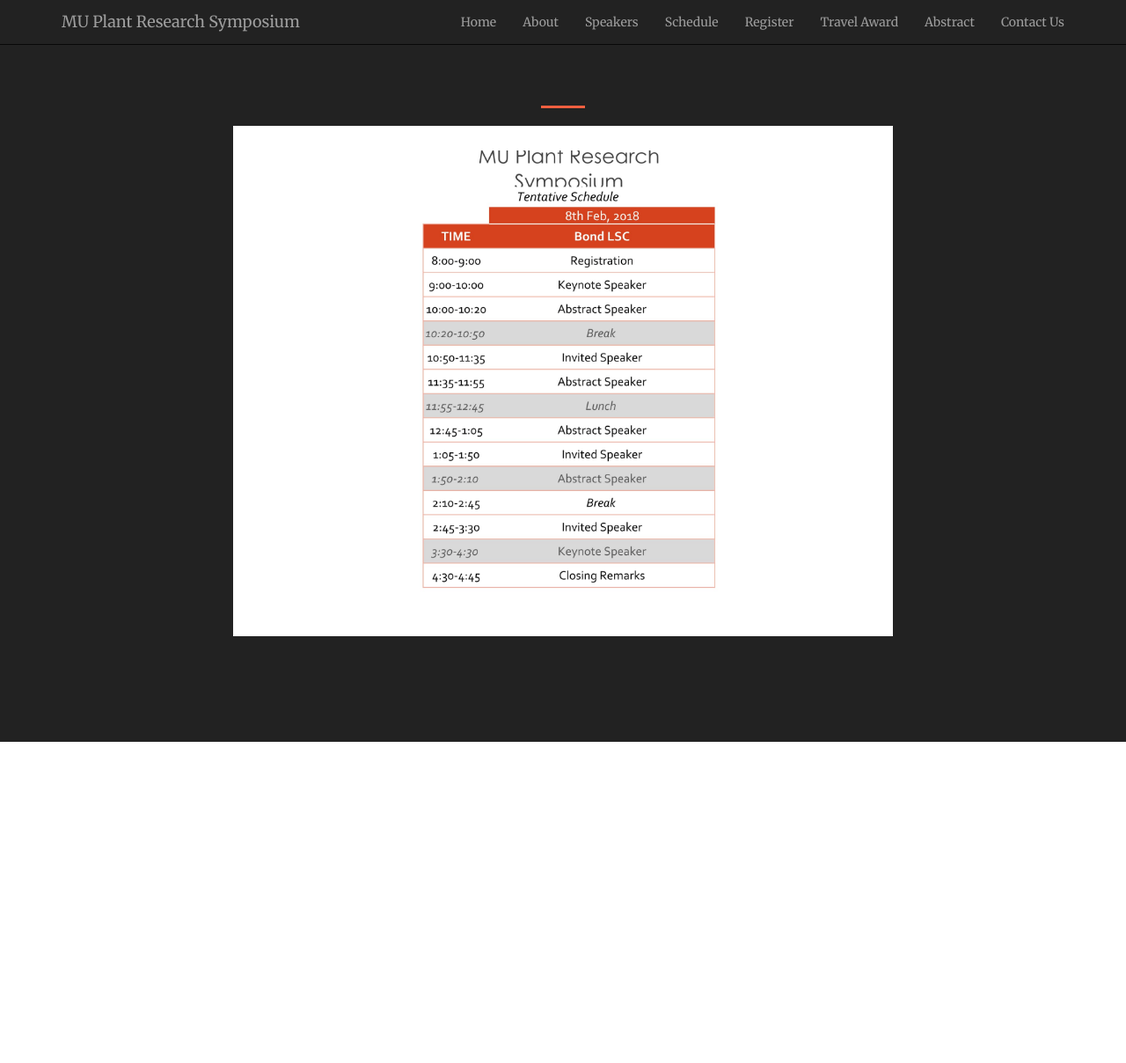
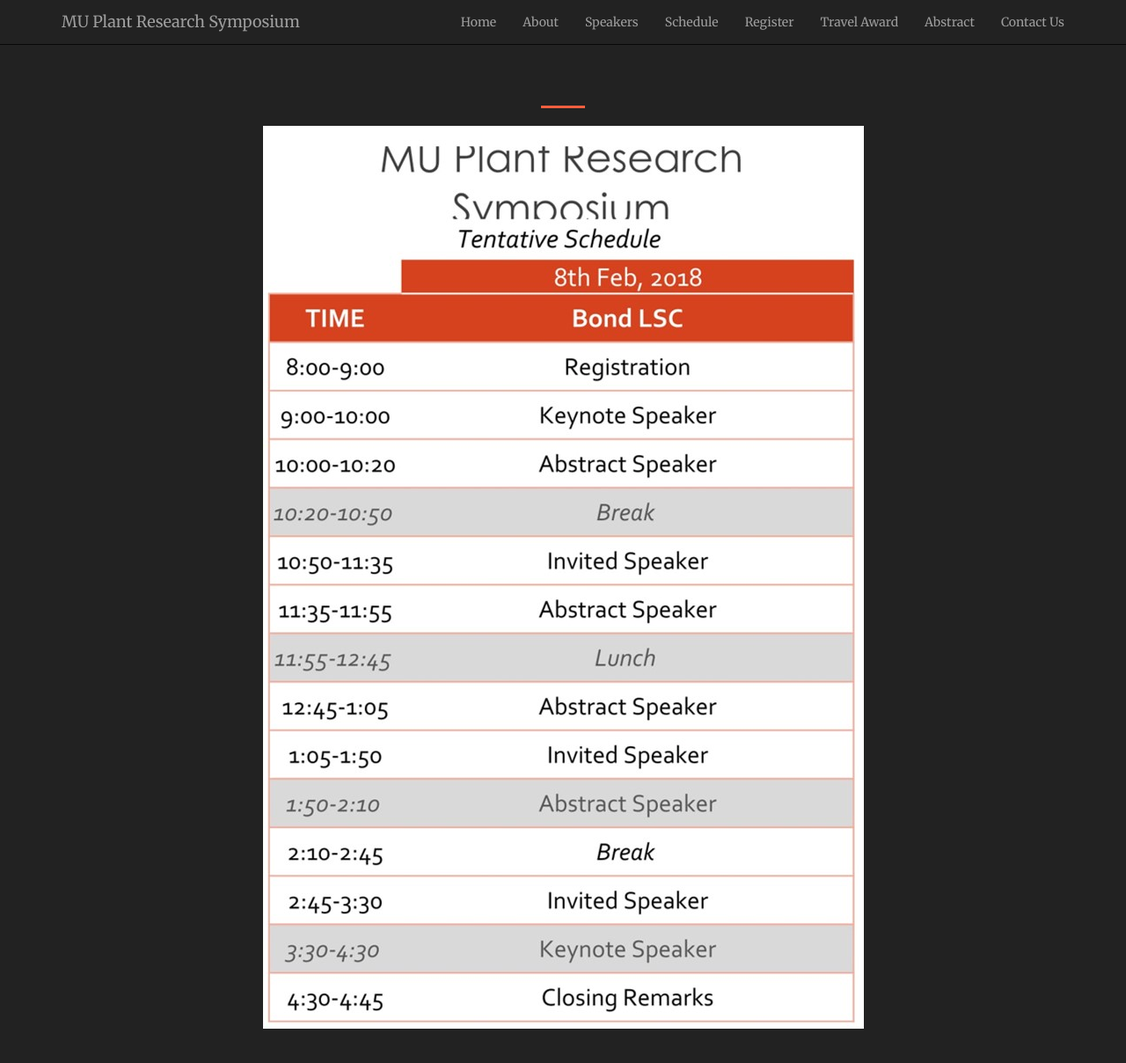
Before and after one commit to mupioneersymposium/mupioneersymposium.github.io, a Jekyll site: the page built from schedule.md, in a window 1280 px wide and 1289 px high. Shown: the top 1208 px of the window at 88% size. Built offline with Jekyll 4.4.1, drawn with Linux system fonts in a browser that asks for light colours.

Commit message:
Update schedule.md

```diff
--- a/schedule.md
+++ b/schedule.md
@@ -6,4 +6,4 @@ layout: regular
 
 <hr style="clear: both;" />
 
-<img src="/img/schedule_2018.jpg" style="max-width:100%"/>
+<img src="/img/schedule2_2018.jpg" style="max-width:100%"/>
```
